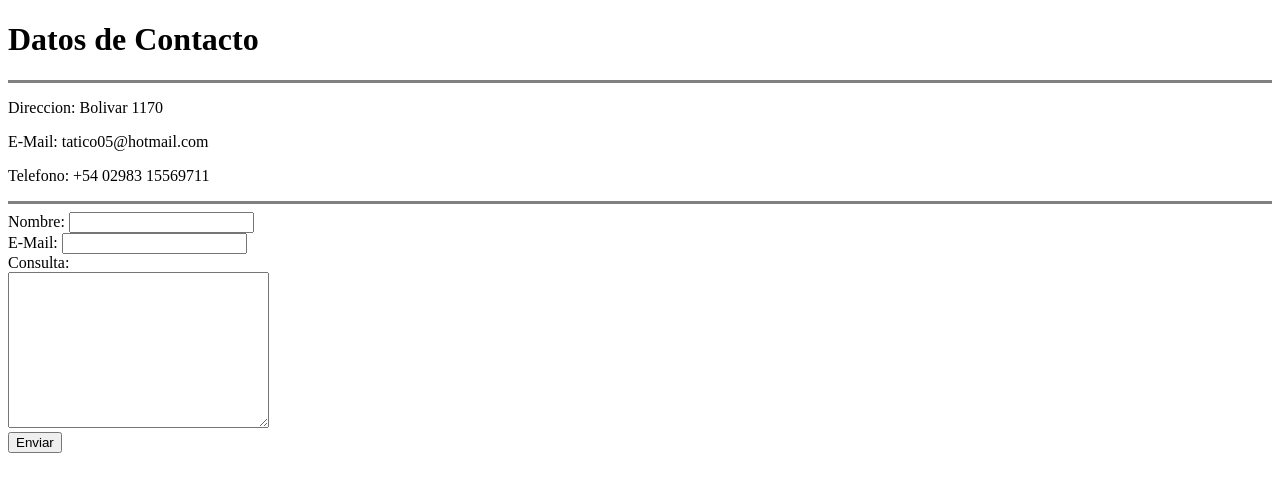
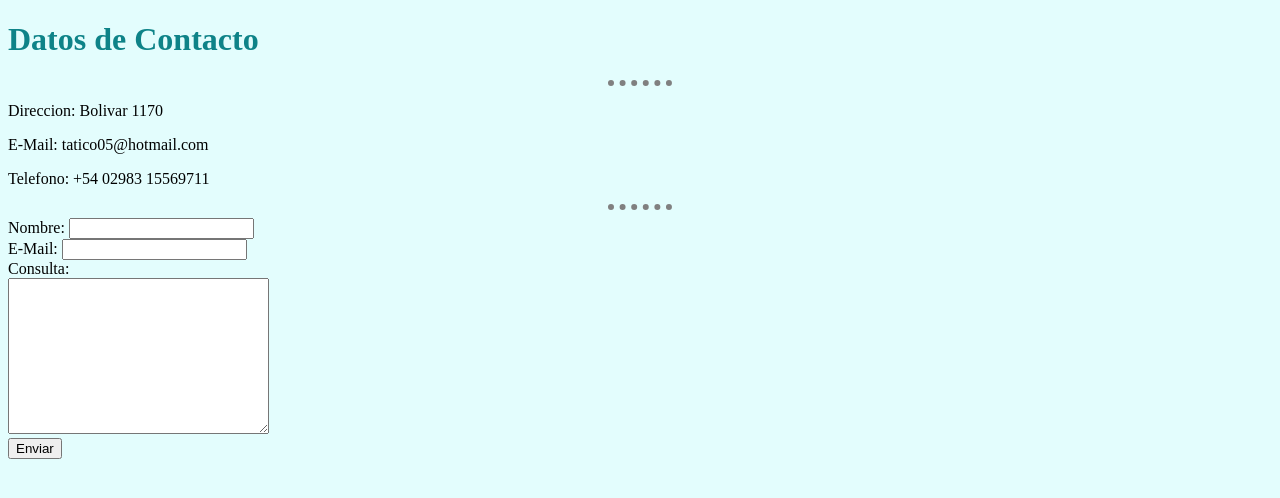
Before and after one commit to Dummy-Soft/CV-Udemy, a plain HTML site: page contacto.html in a window 1280 px wide. Drawn offline with Linux system fonts and the light colour scheme.

Commit message:
ultimas modificaciones de HTML y comienzo de CSS

```diff
--- a/contacto.html
+++ b/contacto.html
@@ -3,15 +3,16 @@
 <head>
     <meta charset="UTF-8">
     <meta name="viewport" content="width=device-width, initial-scale=1.0">
+    <link rel="stylesheet" href="css/style.css">
     <title>Informacion de Contacto</title>
 </head>
 <body>
     <h1>Datos de Contacto</h1>
-    <hr size="3" noshade>
+    <hr>
     <p>Direccion: Bolivar 1170</p>
     <p>E-Mail: tatico05@hotmail.com</p>
     <p>Telefono: +54 02983 15569711</p>
-    <hr size="3" noshade>
+    <hr>
 
     <form action="mailto:tatico05@hotmail.com" method="post" enctype="text/plain">
         <label for="">Nombre:</label>
--- /dev/null
+++ b/css/style.css
@@ -0,0 +1,17 @@
+
+body {
+        background-color: #E3FDFD
+}
+hr {
+    border-style: dotted none none;
+    border-color: gray;
+    width: 5%;
+    border-top-width: 6px;
+}
+h1 {
+    color: #0E8388;
+}
+
+h3 {
+    color: #A4907C;
+}
```
Also changed, not shown: index.html (+1 -0 lines), pasatiempos.html (+1 -0 lines).
